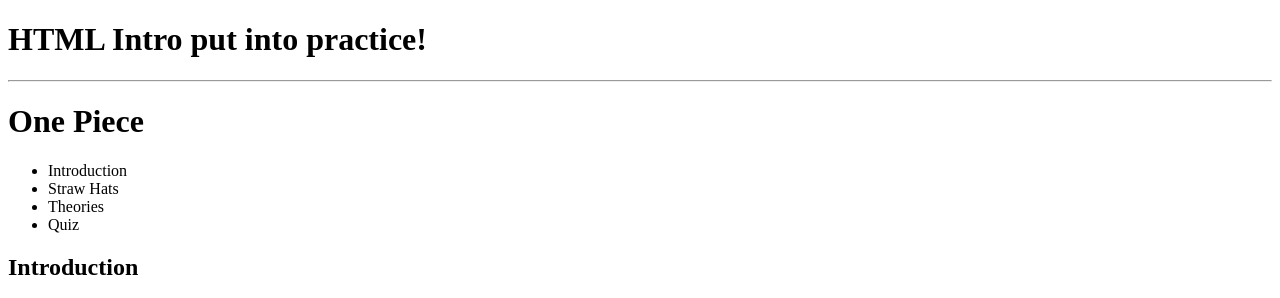
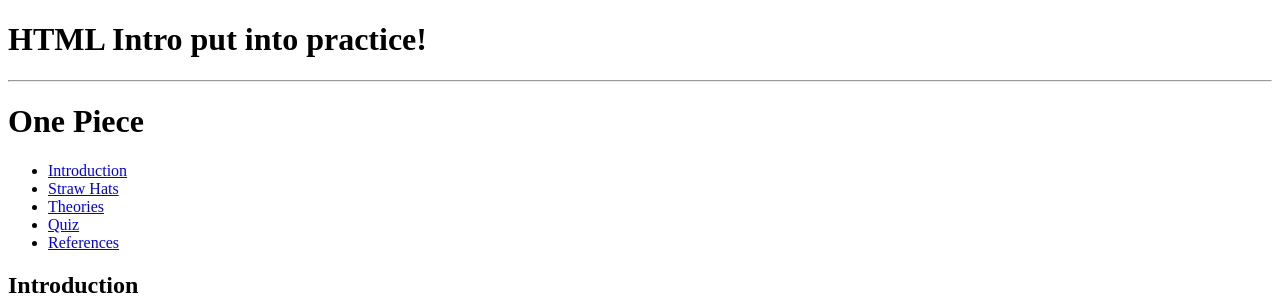
Before and after one commit to kailash-s/full_stack, a plain HTML site: page html/project/index.html in a window 1280 px wide. Shown: the top 298 px of the page. Drawn offline with Linux system fonts and the light colour scheme.

Commit message:
a tags added to scroll through page

```diff
--- a/html/project/index.html
+++ b/html/project/index.html
@@ -10,15 +10,16 @@
   <body>
     <!-- header to show purpose of webpage -->
     <header>
-      <h1>HTML Intro put into practice!</h1><hr>
+      <h1 id="top">HTML Intro put into practice!</h1><hr>
       <h1>One Piece</h1>
       <nav>
-        <!-- a tag needed for better navigation -->
+        <!-- a tags added for better navigation -->
         <ul>
-          <li>Introduction</li>
-          <li>Straw Hats</li>
-          <li>Theories</li>
-          <li>Quiz</li>
+          <li><a href="#intro">Introduction</a></li>
+          <li><a href="#straw_hats">Straw Hats</a></li>
+          <li><a href="#theories">Theories</a></li>
+          <li><a href="#quiz">Quiz</a></li>
+          <li><a href="#references">References</a></li>
         </ul>
       </nav>
     </header>
@@ -26,7 +27,7 @@
     <main>
       <!-- section used to show different areas of the topic -->
       <section>
-        <h2>Introduction</h2>
+        <h2 id="intro">Introduction</h2>
         <!-- figure and figcaption added for logo -->
         <figure>
           <img src="/full_stack/html/project/images/one_piece_logo.png" alt="one_piece_logo" height="100" width="300">
@@ -36,7 +37,7 @@
       </section>
       <section>
         <!-- figure and img added for crew -->
-        <h2>Straw Hats</h2>
+        <h2 id="straw_hats">Straw Hats</h2>
         <figure>
           <img src="/full_stack/html/project/images/straw_hat_crew.png" alt="straw_hat_crew">
           <figcaption>Straw Hat Crew</figcaption>
@@ -47,9 +48,9 @@
           <thead>
             <tr>
               <th></th>
-              <th>Name</th>
-              <th>Role</th>
-              <th>Description</th>
+              <th scope="col">Name</th>
+              <th scope="col">Role</th>
+              <th scope="col">Description</th>
             </tr>
           </thead>
           <tbody>
@@ -154,14 +155,18 @@
               <td>"Knight of the Sea" Jinbe is the helmsman of the Straw Hat Pirates and one of the Senior Officers of the Straw Hat Grand Fleet. He is the tenth member of the crew and the ninth to join, doing so during the Wano Country Arc</td>
             </tr>
           </tbody>
+          <tfoot>
+            <td>Total:</td>
+            <td colspan="3">10 members</td>
+          </tfoot>
         </table>
       </section>
       <section>
         <!-- table needed to show differnt theories -->
-        <h2>Theories</h2>
+        <h2 id="theories">Theories</h2>
       </section>
       <section>
-        <h2>Quiz</h2>
+        <h2 id="quiz">Quiz</h2>
         <!-- form needed for quiz -->
       </section>
       <article></article>
@@ -170,7 +175,7 @@
     </main>
     <!-- footer added to show references -->
     <footer>
-      <h2>References</h2>
+      <h2 id="references">References</h2>
       <ul>
         <li><a href="https://en.wikipedia.org/wiki/One_Piece" target="_blank">One Piece Wikipedia</a></li>
         <li><a href="https://onepiece.fandom.com/wiki/One_Piece_Wiki" target="_blank">One Piece Fan Wikia</a></li>
@@ -178,6 +183,7 @@
         <li><a href="https://en.wikipedia.org/wiki/List_of_One_Piece_characters" target="_blank">Straw hat crew image</a></li>
         <li><a href="https://onepiece.fandom.com/wiki/Straw_Hat_Pirates#Crew_Members" target="_blank">Straw hat crew Wikia</a></li>
       </ul>
+      <a href="#top"><p>Back to top</p></a>
     </footer>
   </body>
 </html>
```
